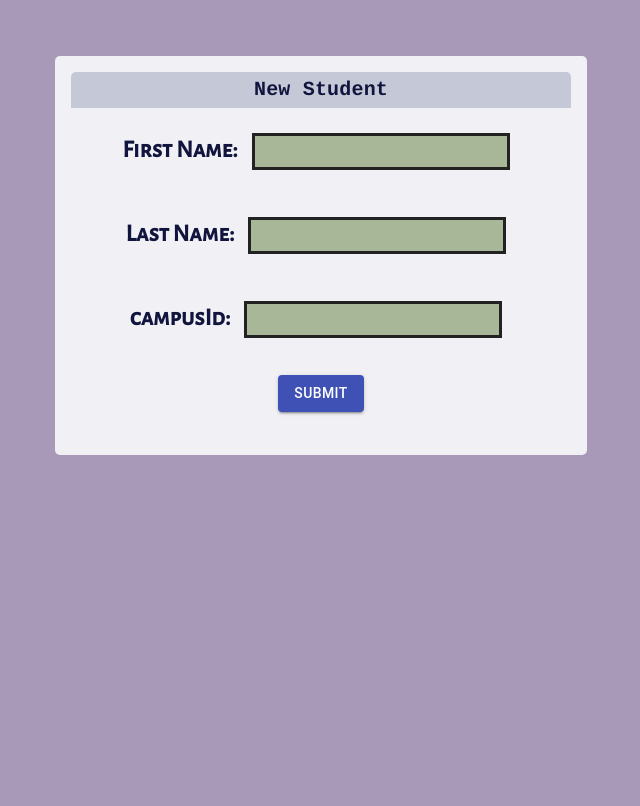
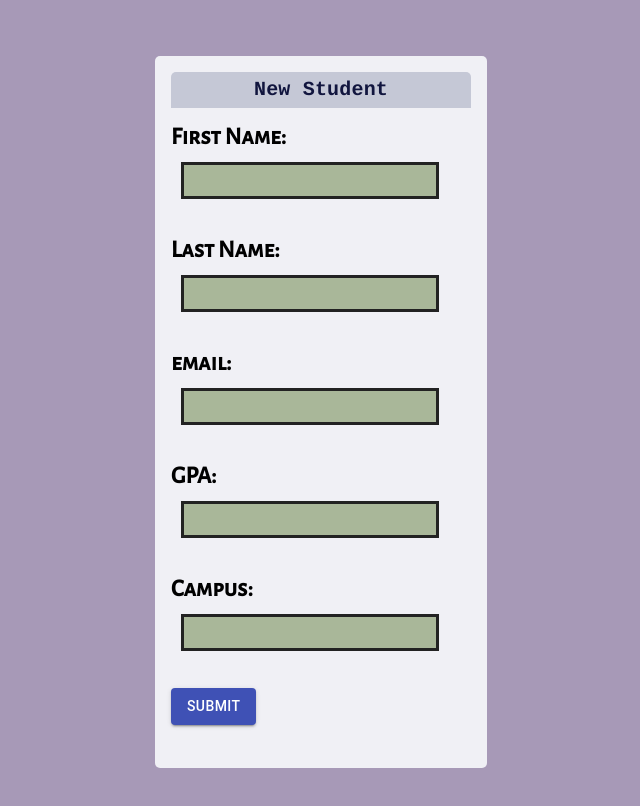
Before and after one commit to vilnytskyy/summer-2021-39548-assignment-5-client, a React (Create React App) app: page /newstudent in a window 1280 px wide. Shown: the top 806 px of the page, without its empty margins (319-959 px from the left). Built offline with nearby package versions, Linux system fonts and the light colour scheme.

Commit message:
Added email and gpa fields

```diff
--- a/src/components/views/NewStudentView.js
+++ b/src/components/views/NewStudentView.js
@@ -5,9 +5,9 @@ import Typography from '@material-ui/core/Typography';
 import { makeStyles } from '@material-ui/core/styles';
 
 
-const useStyles = makeStyles( () => ({
-  formContainer:{
-    width: '500px',
+const useStyles = makeStyles(() => ({
+    formContainer: {
+        width: '300px',
         backgroundColor: '#f0f0f5',
         borderRadius: '5px',
         margin: 'auto',
@@ -17,12 +17,12 @@ const useStyles = makeStyles( () => ({
         textAlign: 'left',
         textDecoration: 'none'
     },
-  customizeAppBar:{
+    customizeAppBar: {
         backgroundColor: '#11153e',
         shadows: ['none'],
     },
-  formTitle:{
-    backgroundColor:'#c5c8d6',
+    formTitle: {
+        backgroundColor: '#c5c8d6',
         marginBottom: '15px',
         textAlign: 'center',
         borderRadius: '5px 5px 0px 0px',
@@ -32,38 +32,48 @@ const useStyles = makeStyles( () => ({
 }));
 
 const NewStudentView = (props) => {
-  const {handleChange, handleSubmit } = props;
+    const { handleChange, handleSubmit } = props;
     const classes = useStyles();
 
     return (
         <div className={classes.root}>
             <div className={classes.formContainer}>
                 <div className={classes.formTitle}>
-          <Typography style={{fontWeight: 'bold', fontFamily: 'Courier, sans-serif', fontSize: '20px', color: '#11153e'}}>
+                    <Typography style={{ fontWeight: 'bold', fontFamily: 'Courier, sans-serif', fontSize: '20px', color: '#11153e' }}>
                         New Student
                     </Typography>
                 </div>
-        <form style={{textAlign: 'center'}} onSubmit={(e) => handleSubmit(e)}>
-          <label style= {{color:'#11153e', fontWeight: 'bold'}}>First Name: </label>
-          <input type="text" name="firstname" onChange ={(e) => handleChange(e)} />
-          <br/>
-          <br/>
+                <form onSubmit={(e) => handleSubmit(e)}>
+                    <label >First Name: </label>
+                    <input type="text" name="firstname" onChange={(e) => handleChange(e)} />
+                    <br />
+                    <br />
 
-          <label style={{color:'#11153e', fontWeight: 'bold'}}>Last Name: </label>
+                    <label >Last Name: </label>
                     <input type="text" name="lastname" onChange={(e) => handleChange(e)} />
-          <br/>
-          <br/>
+                    <br />
+                    <br />
 
-          <label style={{color:'#11153e', fontWeight: 'bold'}}>campusId: </label>
+                    <label >email: </label>
+                    <input type="text" name="email" onChange={(e) => handleChange(e)} />
+                    <br />
+                    <br />
+
+                    <label >GPA: </label>
+                    <input type="text" name="gpa" onChange={(e) => handleChange(e)} />
+                    <br />
+                    <br />
+
+                    <label >Campus: </label>
                     <input type="text" name="campusId" onChange={(e) => handleChange(e)} />
-          <br/>
-          <br/>
+                    <br />
+                    <br />
 
                     <Button variant="contained" color="primary" type="submit">
                         Submit
                     </Button>
-          <br/>
-          <br/>
+                    <br />
+                    <br />
                 </form>
             </div>
         </div>
```
Lines whose indentation alone changed are shown as unchanged.
